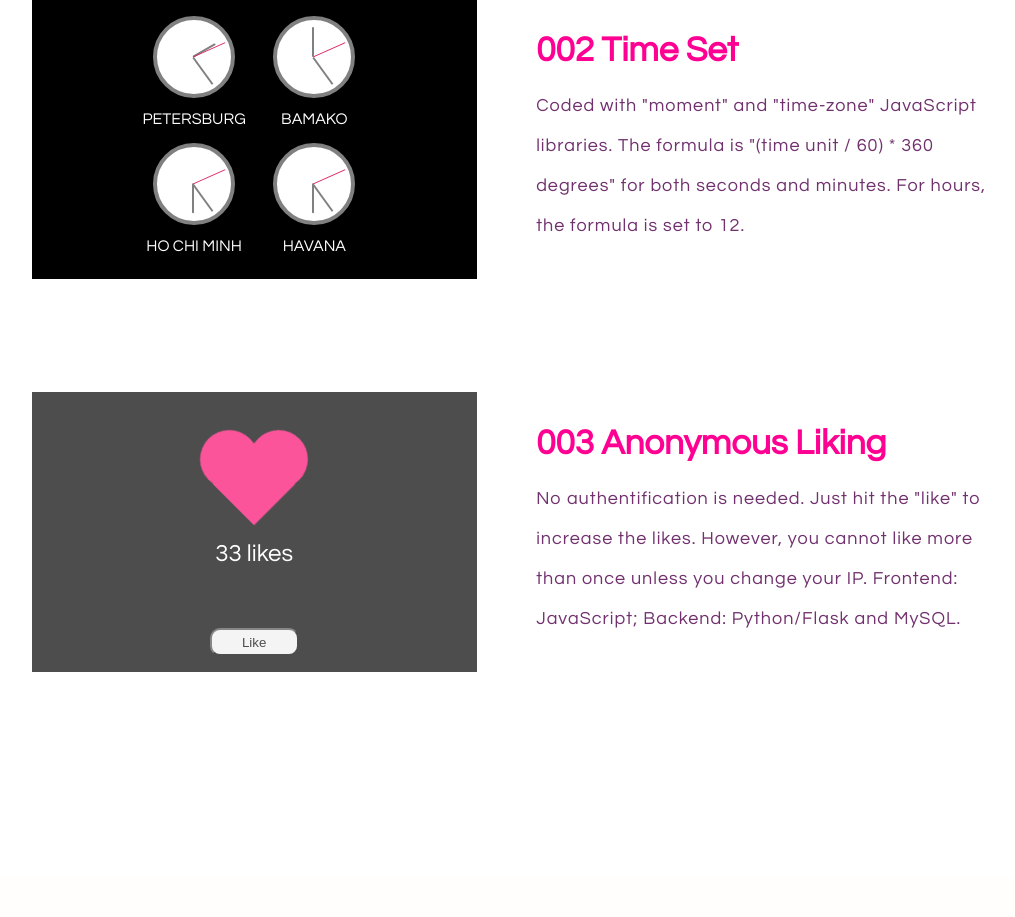
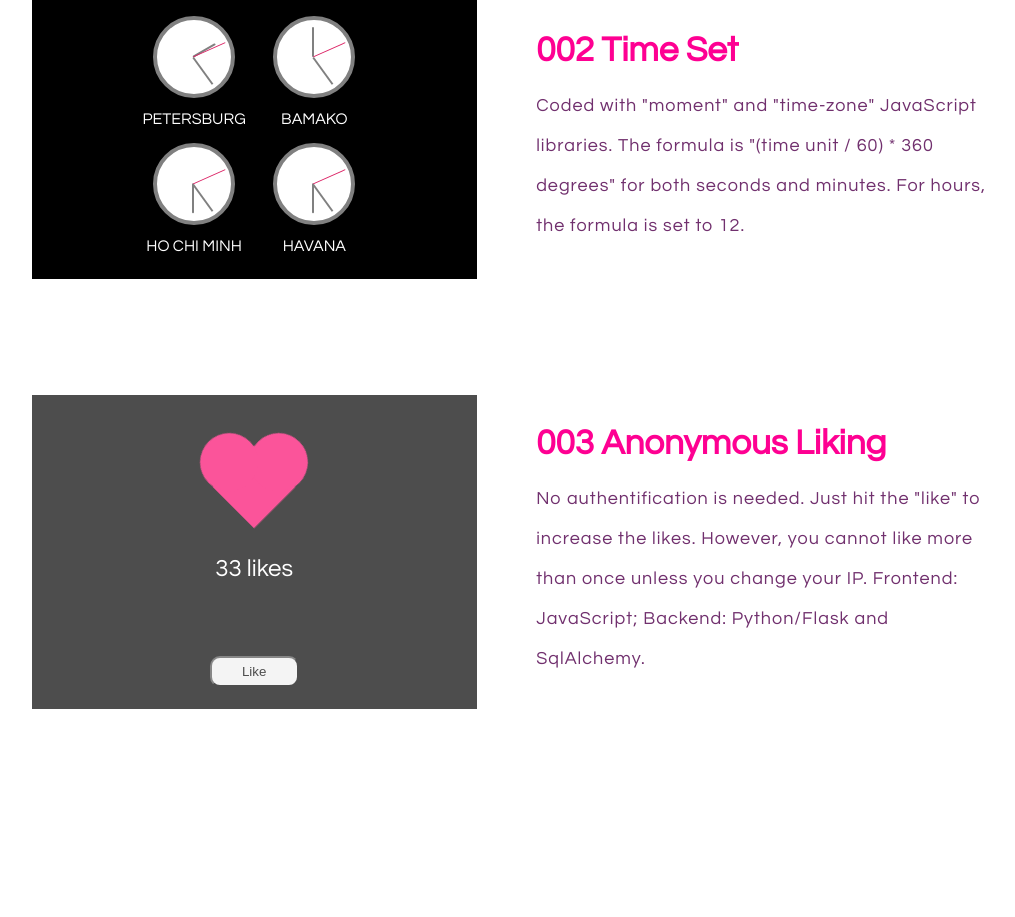
Before and after one commit to akarsuu/akarsuudev, a Flask app: page / in a window 1280 px wide. Shown: the part 3783-4700 px from the top of the page, without its empty margins (166-1181 px from the left). Before the commit the page ends 4455 px from the top, so only its background shows below. Run offline with Flask 3, Linux system fonts and the light colour scheme; some libraries are stand-ins or nearby versions; some web fonts are replaced.

Commit message:
Add files via upload
text update mysql > sql

```diff
--- a/templates/index.html
+++ b/templates/index.html
@@ -625,7 +625,7 @@
 
                                         <div id="code3Desc">
                                             <h5>
-                                            No authentification is needed. Just hit the "like" to increase the likes. However, you cannot like more than once unless you change your IP. Frontend: JavaScript; Backend: Python/Flask and MySQL.
+                                            No authentification is needed. Just hit the "like" to increase the likes. However, you cannot like more than once unless you change your IP. Frontend: JavaScript; Backend: Python/Flask and SqlAlchemy.
                                             </h5>
                                         </div>
 
```
